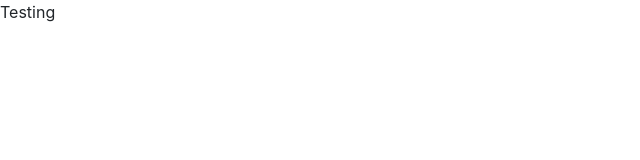
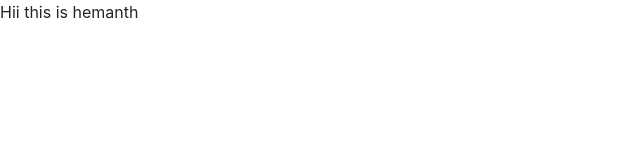
Before and after one commit to hemanthkumar316/InterviewPractice, a React (Create React App) app: page / in a window 1280 px wide. Shown: the top 160 px of the page, without its empty margins (0-640 px from the left). Built offline with nearby package versions, Linux system fonts and the light colour scheme.

Commit message:
Heading text

```diff
--- a/src/App.js
+++ b/src/App.js
@@ -3,7 +3,7 @@ import React from 'react'
 const App = () => {
   return (
     <div>
-        Testing
+        Hii  this is hemanth
     </div>
   )
 }
```
